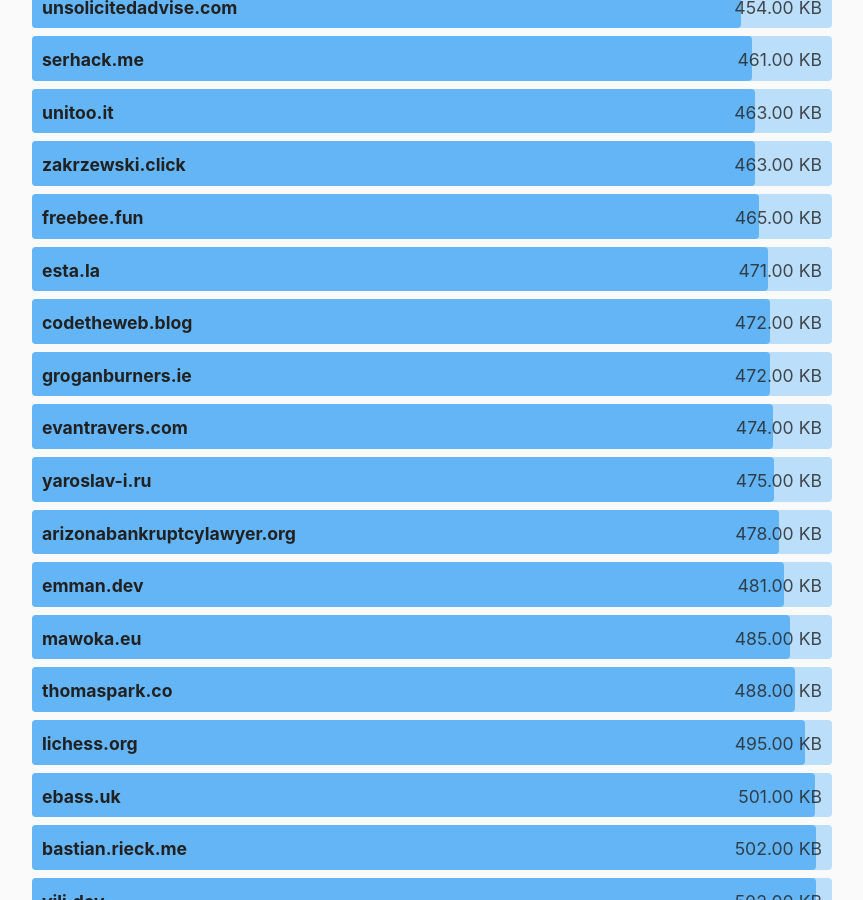
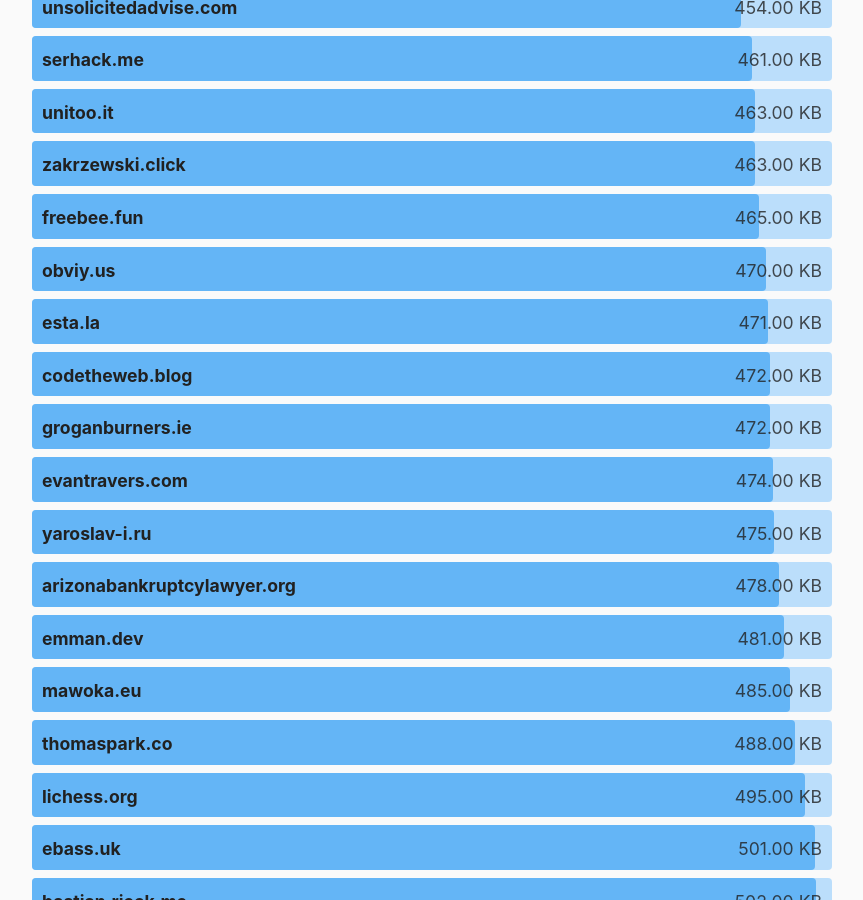
Before and after one commit to kevquirk/512kb.club, a Jekyll site: the page built from index.md, in a window 1280 px wide and 900 px high, scrolled down 33524 px. Shown: the whole window, without its empty margins (208-1071 px from the left). Built offline with Jekyll 4.4.1, drawn with Linux system fonts in a browser that asks for light colours.

Commit message:
Add obviy.us

```diff
--- a/_data/sites.yml
+++ b/_data/sites.yml
@@ -2022,6 +2022,11 @@
   size: 262
   last_checked: 2022-04-26
 
+- domain: obviy.us
+  url: https://obviy.us/
+  size: 470
+  last_checked: 2023-06-09
+
 - domain: ofearthandacorns.com
   url: https://ofearthandacorns.com/
   size: 30.2
```
